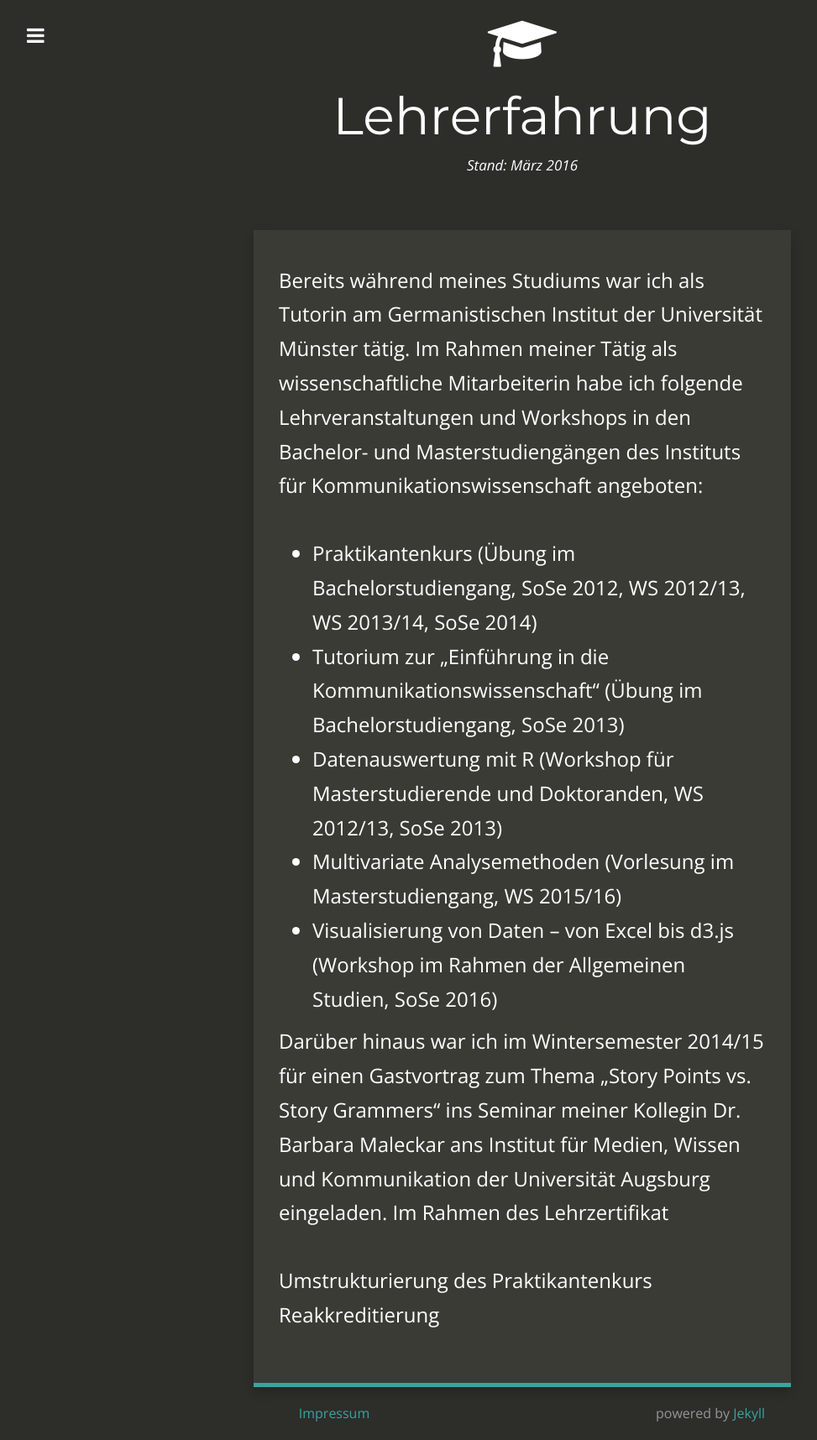
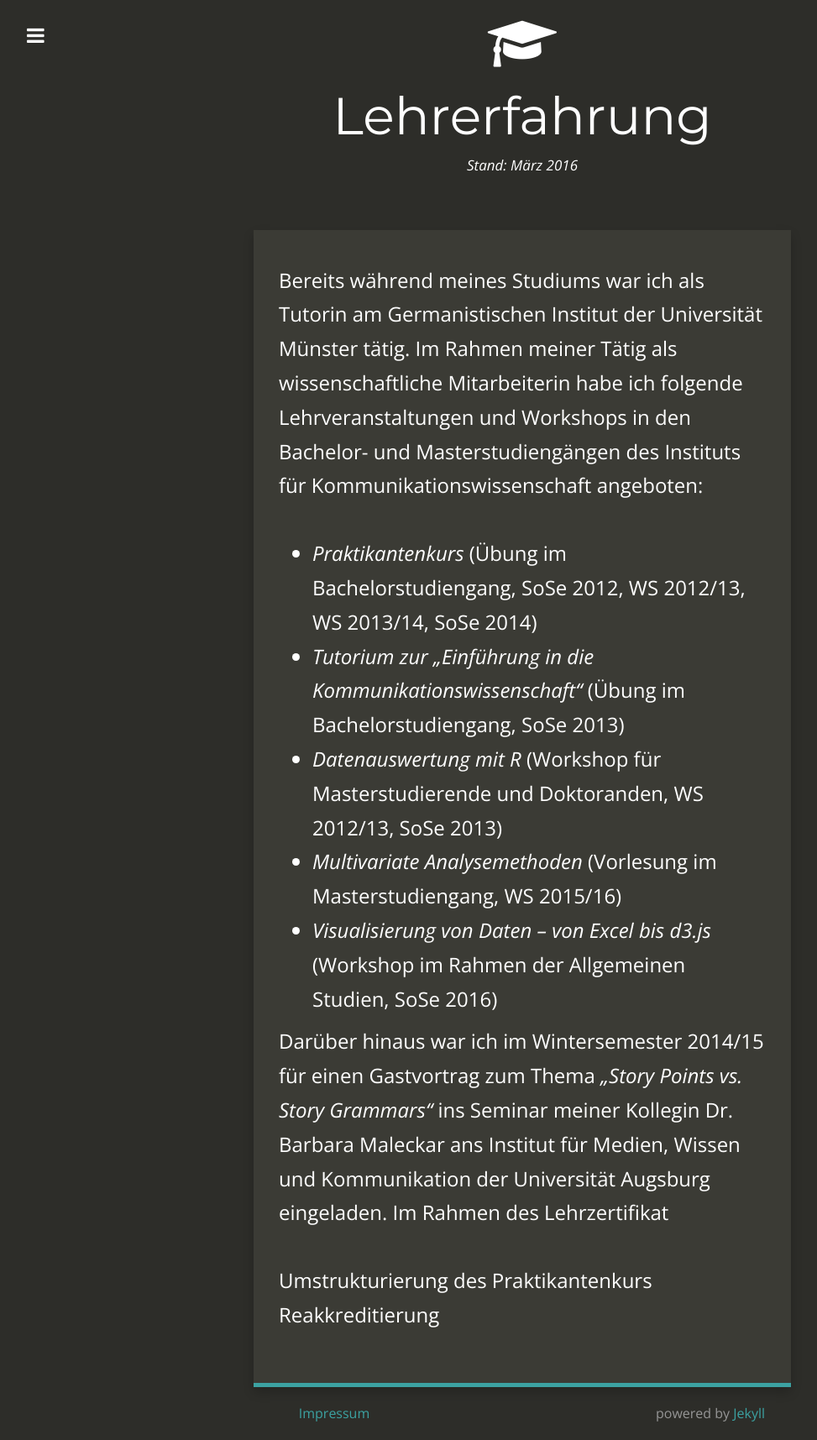
Before and after one commit to BriGitBardot/Bewerbung2, a Jekyll site: the page built from Lehre.md, in a window 1280 px wide. Shown: the whole page at 84% size, without its empty margins (18-991 px from the left). Built offline with Jekyll 4.4.1, drawn with Linux system fonts in a browser that asks for light colours; nearby versions of some CDN libraries.

Commit message:
Update Lehre.md

```diff
--- a/Lehre.md
+++ b/Lehre.md
@@ -15,14 +15,14 @@ tags:
 
 Bereits während meines Studiums war ich als Tutorin am Germanistischen Institut der Universität Münster tätig. Im Rahmen meiner Tätig als wissenschaftliche Mitarbeiterin habe ich folgende Lehrveranstaltungen und Workshops in den Bachelor- und Masterstudiengängen  des Instituts für Kommunikationswissenschaft angeboten:
 
-- Praktikantenkurs (Übung im Bachelorstudiengang, SoSe 2012, WS 2012/13, WS 2013/14, SoSe 2014)
-- Tutorium zur „Einführung in die Kommunikationswissenschaft“ (Übung im Bachelorstudiengang,  SoSe 2013)
-- Datenauswertung mit R (Workshop für Masterstudierende und Doktoranden, WS 2012/13, SoSe 2013)
-- Multivariate Analysemethoden (Vorlesung im Masterstudiengang, WS 2015/16)
-- Visualisierung von Daten – von Excel bis d3.js (Workshop im Rahmen der Allgemeinen Studien, SoSe 2016)
+- *Praktikantenkurs* (Übung im Bachelorstudiengang, SoSe 2012, WS 2012/13, WS 2013/14, SoSe 2014)
+- *Tutorium zur „Einführung in die Kommunikationswissenschaft“* (Übung im Bachelorstudiengang,  SoSe 2013)
+- *Datenauswertung mit R* (Workshop für Masterstudierende und Doktoranden, WS 2012/13, SoSe 2013)
+- *Multivariate Analysemethoden* (Vorlesung im Masterstudiengang, WS 2015/16)
+- *Visualisierung von Daten – von Excel bis d3.js* (Workshop im Rahmen der Allgemeinen Studien, SoSe 2016)
 
 
-Darüber hinaus war ich im Wintersemester 2014/15 für einen Gastvortrag zum Thema „Story Points vs. Story Grammers“  ins Seminar meiner Kollegin Dr. Barbara Maleckar ans Institut für Medien, Wissen und Kommunikation der Universität Augsburg eingeladen.
+Darüber hinaus war ich im Wintersemester 2014/15 für einen Gastvortrag zum Thema *„Story Points vs. Story Grammars“*  ins Seminar meiner Kollegin Dr. Barbara Maleckar ans Institut für Medien, Wissen und Kommunikation der Universität Augsburg eingeladen.
 Im Rahmen des  Lehrzertifikat
 
 Umstrukturierung des Praktikantenkurs Reakkreditierung
```
